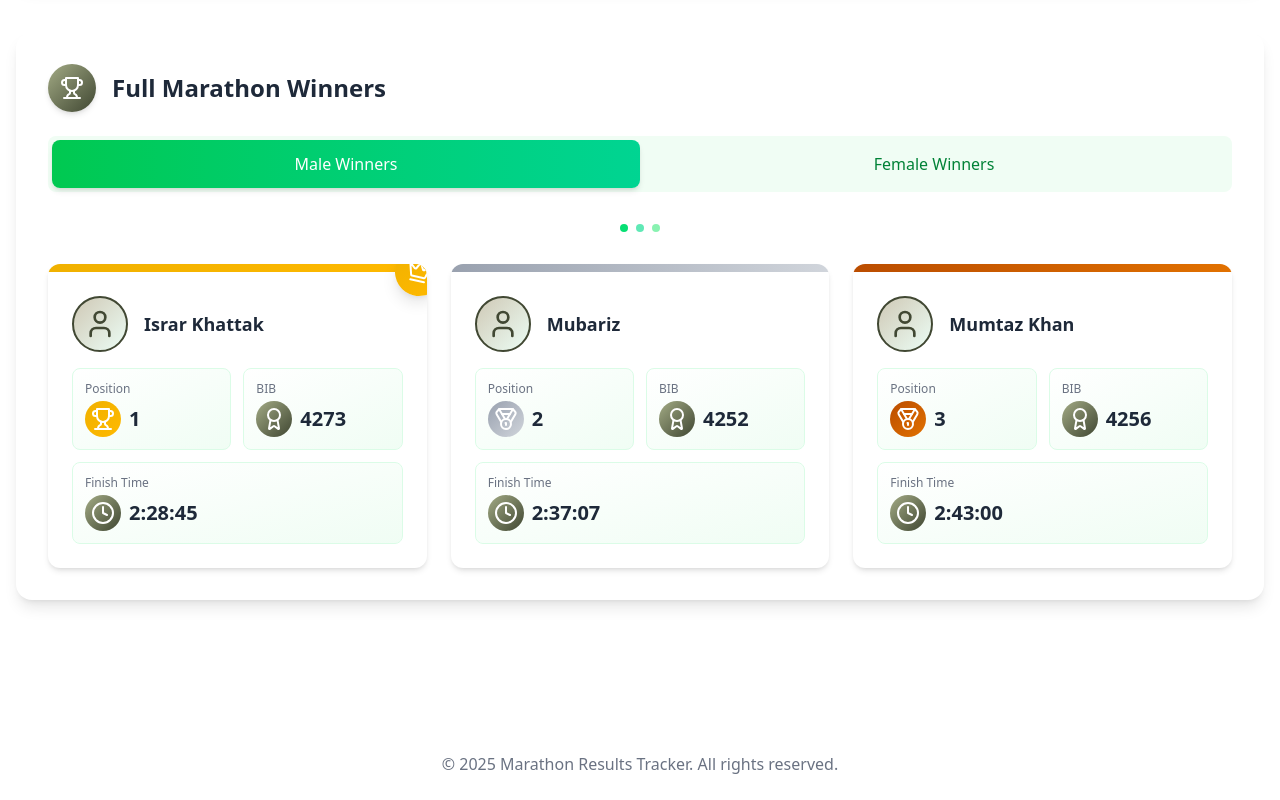
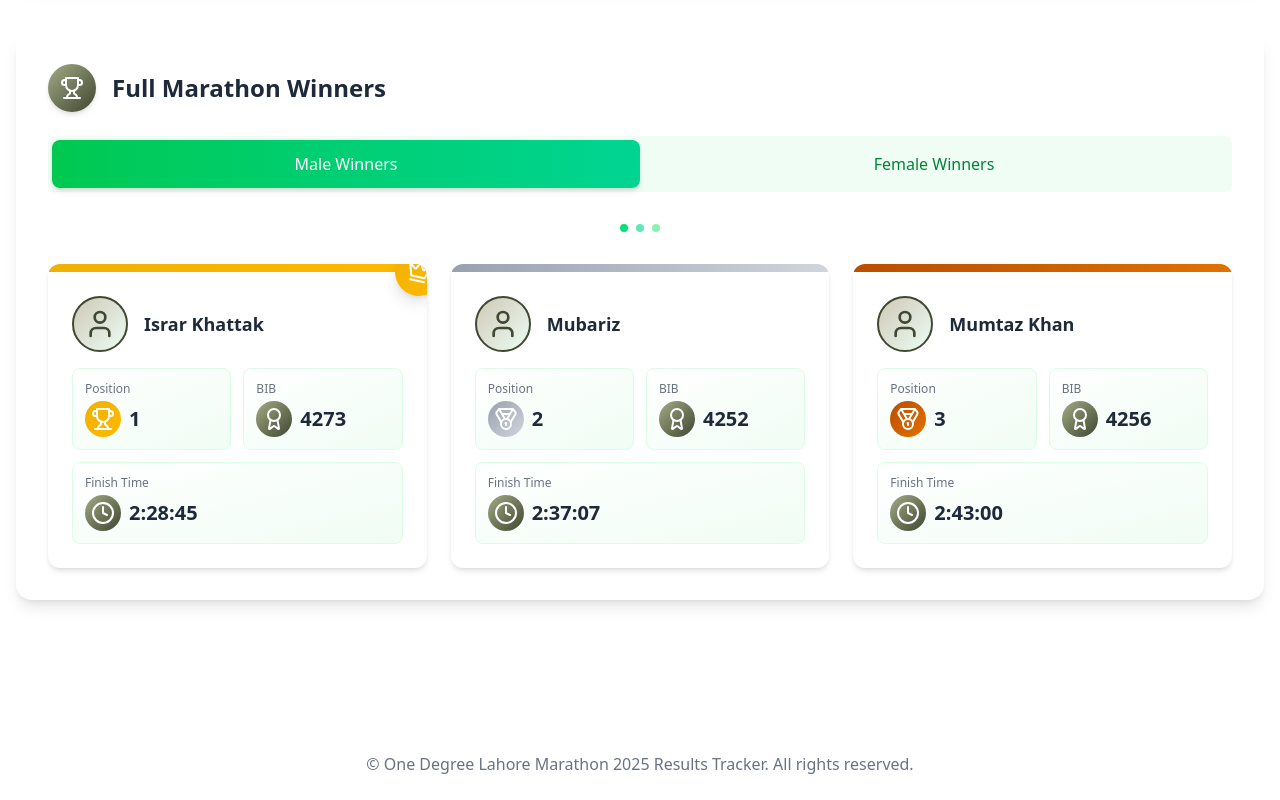
Before and after one commit to abdullahsufyan01/frontend-lahore-marathon, a React (Vite) app: page / in a window 1280 px wide. Shown: the part 2488-3288 px from the top of the page. Built offline with nearby package versions, Linux system fonts and the light colour scheme.

Commit message:
footer text updated

```diff
--- a/src/App.jsx
+++ b/src/App.jsx
@@ -67,7 +67,7 @@ function App() {
 
       <footer className="bg-white py-6 mt-12">
         <div className="container mx-auto px-4 text-center text-gray-500">
-          <p>© 2025 Marathon Results Tracker. All rights reserved.</p>
+          <p>© One Degree Lahore Marathon 2025 Results Tracker. All rights reserved.</p>
         </div>
       </footer>
     </div>
```
